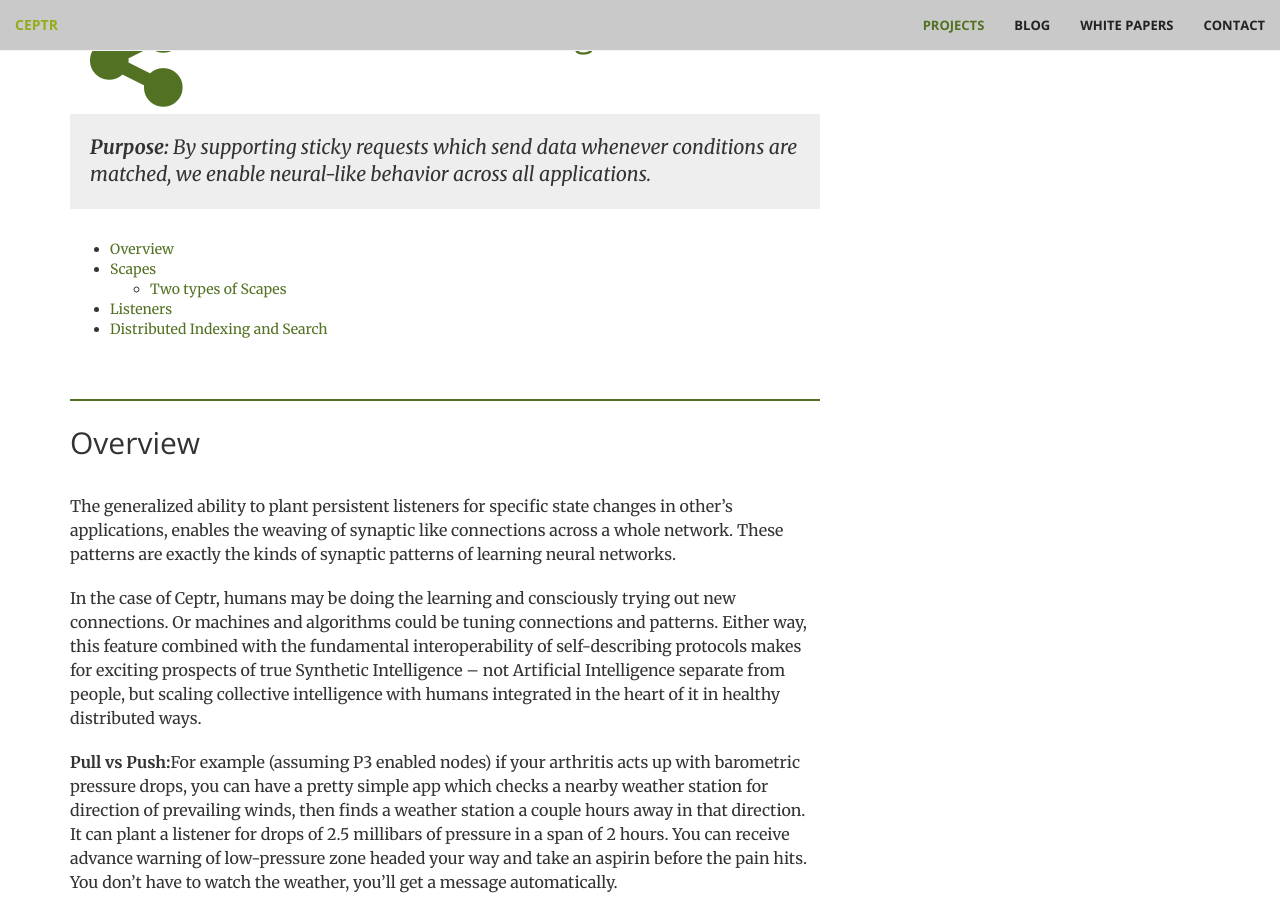
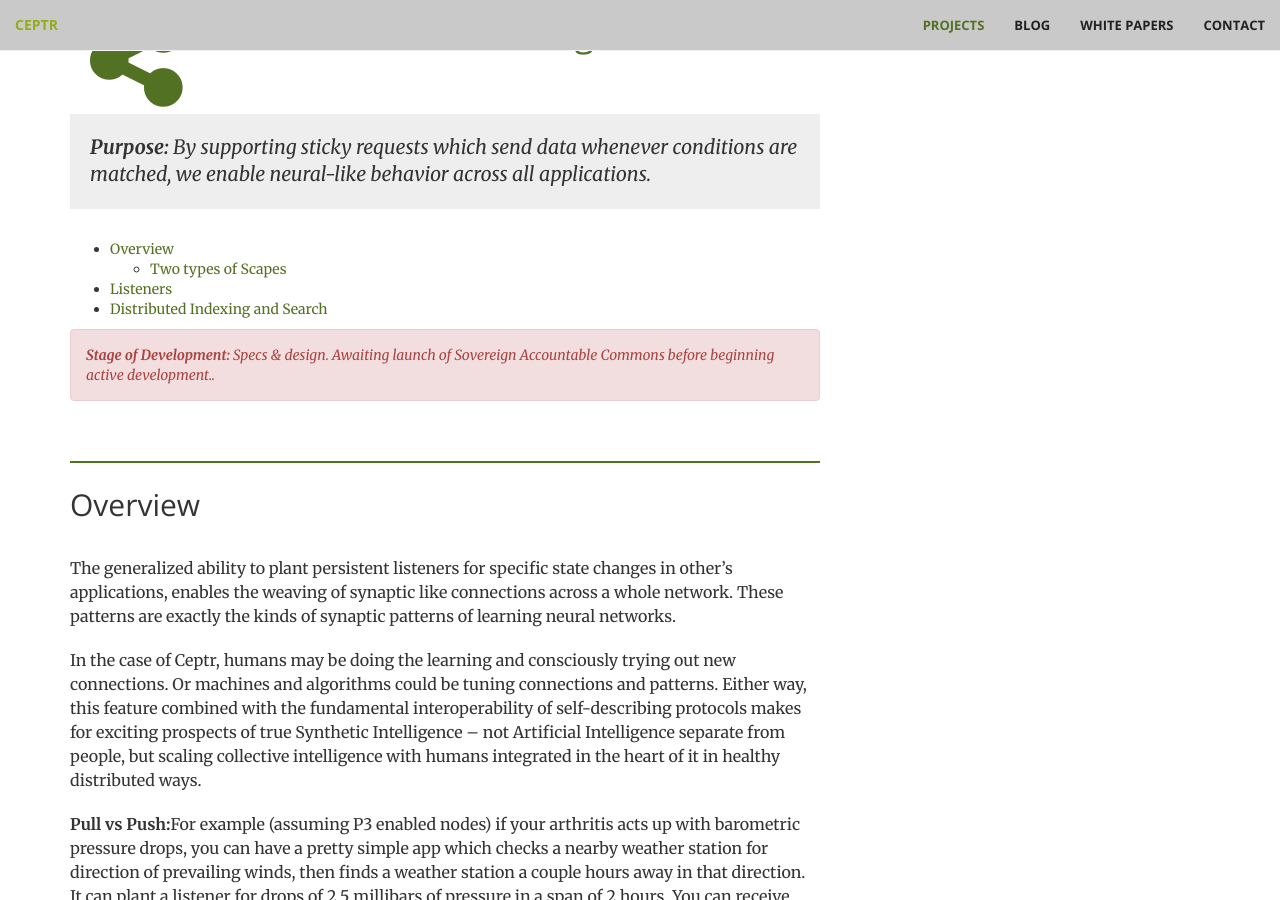
Before and after one commit to metacurrency/ceptr-org, a Jekyll site: the page built from _projects/neural.md, in a window 1280 px wide and 900 px high, scrolled down 416 px. Built offline with Jekyll 4.4.1, drawn with Linux system fonts in a browser that asks for light colours.

Commit message:
Updated Dev Status boxes on all projects to be color-coded alert boxes

```diff
--- a/_projects/neural.md
+++ b/_projects/neural.md
@@ -9,12 +9,13 @@
 ---
 <!-- TOC START min:1 max:3 link:true update:true -->
   - [Overview](#overview)
-  - [Scapes](#scapes)
     - [Two types of Scapes](#two-types-of-scapes)
   - [Listeners](#listeners)
   - [Distributed Indexing and Search](#distributed-indexing-and-search)
 
 <!-- TOC END -->
+
+<div class="alert alert-danger" role="alert"><em><b>Stage of Development:</b> Specs & design. Awaiting launch of Sovereign Accountable Commons before beginning active development..</em></div>
 
 ## Overview
 The generalized ability to plant persistent listeners for specific state changes in other's applications, enables the weaving of synaptic like connections across a whole network. These patterns are exactly the kinds of synaptic patterns of learning neural networks.
```
Also changed, not shown: _projects/core.md (+2 -1 lines), _projects/distapps.md (+1 -1 lines), _projects/holochain.md (+1 -1 lines), _projects/pcubed.md (+4 -1 lines), _projects/sovereign.md (+2 -2 lines).
